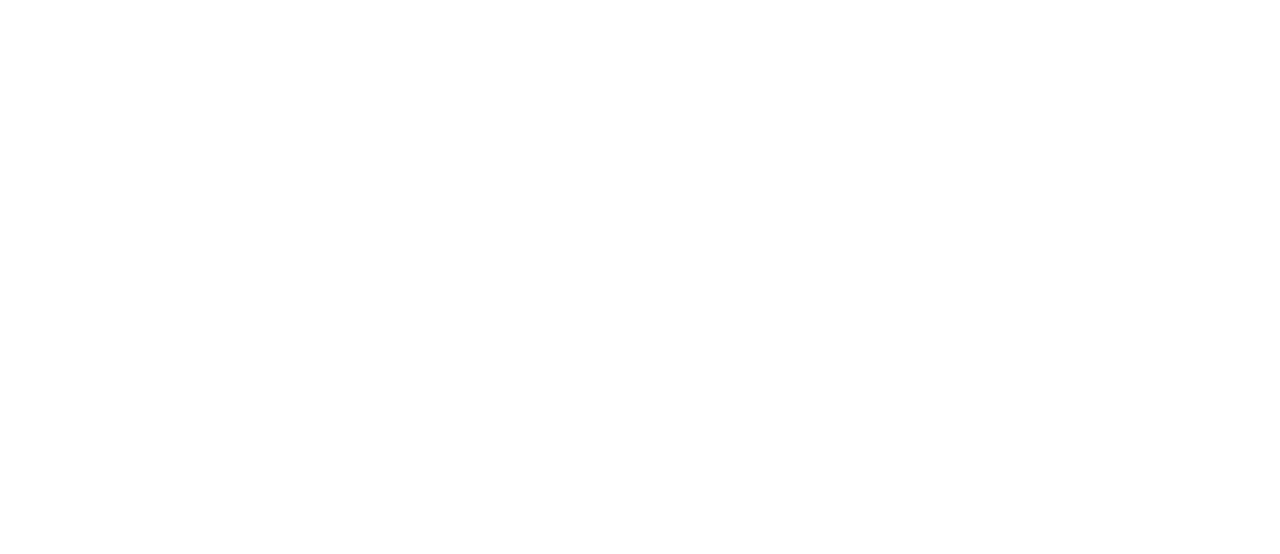
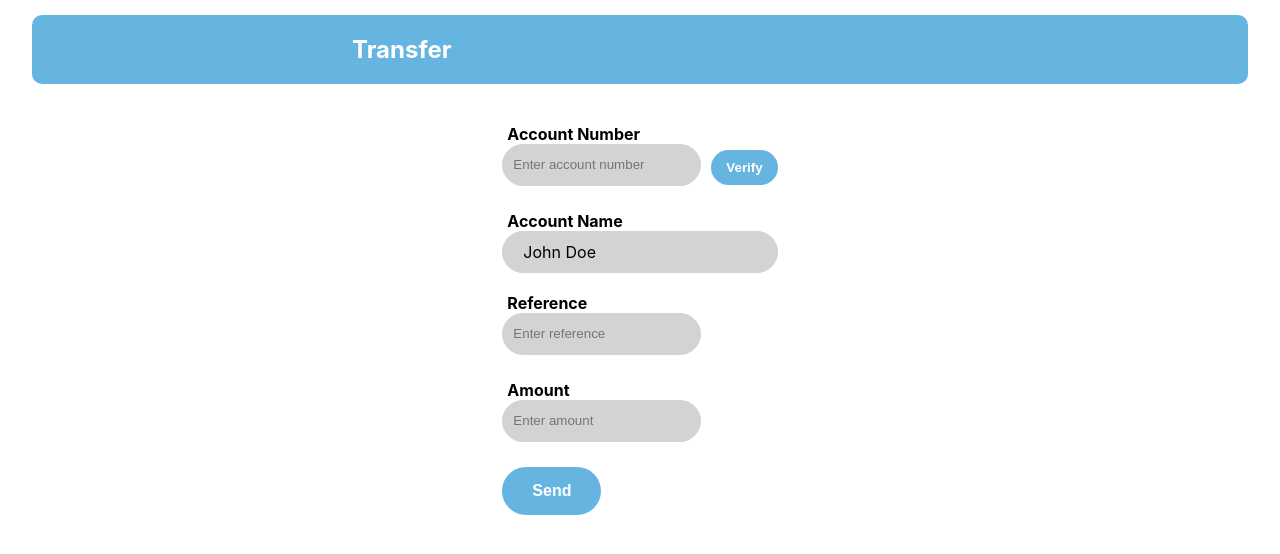
Before and after one commit to pfrimpong11/bank_frontend, a React (Create React App) app: page /Transfer in a window 1280 px wide. Before the commit this address had no page. Shown: the top 554 px of the page. Built offline with nearby package versions, Linux system fonts and the light colour scheme.

Commit message:
first commit

```diff
--- a/src/AppNavigation.js
+++ b/src/AppNavigation.js
@@ -4,6 +4,8 @@
 import LoginScreen from "./LoginScreen";
 import SignupScreen from "./SignupScreen";
 import HomeScreen from "./HomeScreen";
+import TransferScreen from "./TransferScreen";
+import TransferStatus from "./TransferStatus";
 
 const AppNavigation = () => {
     return(
@@ -13,6 +15,8 @@
                 <Route path="/Login" Component={LoginScreen} />
                 <Route path="/Signup" Component={SignupScreen} />
                 <Route path="/Home" Component={HomeScreen} />
+                <Route path="Transfer" Component={TransferScreen} />
+                <Route path="Status" Component={TransferStatus} />
             </Routes>
         </BrowserRouter>
     );
--- a/src/HomeScreen.js
+++ b/src/HomeScreen.js
@@ -1,12 +1,17 @@
 import React from 'react';
+import { useNavigate } from 'react-router-dom';
 
 const MainScreen = () => {
+
+    const navigate = useNavigate();
+
   const accountBalanceDetails = {
     accountBalance: "1000.64",
   };
 
   const handleTransferPress = () => {
     // Handle transfer press logic
+    navigate("/Transfer");
   };
 
   // Rest of the handle functions...
@@ -19,7 +24,7 @@
       </div>
 
       <div style={styles.iconsContainer}>
-        <button style={styles.iconButton} >
+        <button style={styles.iconButton} onClick={handleTransferPress} >
           <img src={require('./images/transfer.png')} alt="Transfer Icon" style={styles.iconImage} />
           <div style={styles.iconText}>Transfer</div>
         </button>
@@ -39,7 +44,6 @@
           <img src={require('./images/currency-converter.jpg')} alt="Transfer Icon" style={styles.iconImage} />
           <div style={styles.iconText}>converter</div>
         </button>
-        {/* Rest of the icon buttons */}
       </div>
 
       <div style={styles.additionalContainer}>
@@ -55,7 +59,6 @@
           <img src={require('./images/about.png')} alt="Profile Icon" style={styles.additionalIcon} />
           <div style={styles.additionalText}>about</div>
         </button>
-        {/* Rest of the additional buttons */}
       </div>
     </div>
   );
--- a/src/LoginScreen.js
+++ b/src/LoginScreen.js
@@ -101,12 +101,12 @@
                             </div>
                             <div style={styles.modalResetButtonBox}>
                                 <button style={styles.resetButton} onClick={handleResetPasswordPress}>
-                                    Reset Password
+                                  <p style={styles.resetButtonText}>Reset Password</p>
                                 </button>
                             </div>
                             <div style={styles.modalCloseButtonBox}>
                                 <button style={styles.closeButton} onClick={() => setModalVisible(false)}>
-                                    Close
+                                  <p style={styles.closeButtonText}>Close</p>
                                 </button>
                             </div>
                         </div>
@@ -195,6 +195,7 @@
         width: '50%',
         alignSelf: 'center',
         color: '#000',
+        borderWidth: 0,
     },
 
       loginButtonText: {
@@ -267,7 +268,7 @@
         paddingVertical: '10px',
         paddingLeft: '15px',
         borderColor: '#66b5e1',
-        borderWidth: 1,
+        borderWidth: 3,
         borderRadius: '50px',
         backgroundColor: '#fff',
         color: '#000',
@@ -276,15 +277,16 @@
 
       modalResetButtonBox: {
         marginHorizontal: '50px',
-        marginLeft: '25%',
+        marginLeft: '5%',
       },
 
       resetButton: {
         backgroundColor: '#66b5e1',
-        padding: '10px',
+        width: '50%',
         alignItems: 'center',
         borderRadius: '50px',
         marginBottom: '10px',
+        borderWidth: 0,
       },
 
       resetButtonText: {
@@ -293,20 +295,20 @@
 
       modalCloseButtonBox: {
         marginHorizontal: '50px',
-        marginLeft: '25%',
+        marginLeft: '5%',
       },
 
       closeButton: {
         backgroundColor: 'gray',
-        padding: '10px',
-        paddingLeft: '20px',
-        paddingRight: '20px',
+        width: '50%',
         alignItems: 'center',
         borderRadius: '50px',
+        marginBottom: '10px',
+        borderWidth: 0,
       },
 
       closeButtonText: {
-        color: 'white',
+        color: '#fff',
       },
 };
 
--- a/src/SignupScreen.js
+++ b/src/SignupScreen.js
@@ -174,12 +174,12 @@
         height: '50px',
         width: '90%',
         borderColor: 'whit',
-        borderWidth: '1px',
         borderRadius: '50px',
         marginTop: '20px',
         paddingVertical: '10px',
         paddingLeft: '20px',
         backgroundColor: '#ffffff',
+        borderWidth: 0,
     },
 
     signupButtonBox:{
@@ -196,6 +196,7 @@
         width: '50%',
         alignSelf: 'center',
         color: '#000',
+        borderWidth: 0,
     },
 
     signupButtonText: {
--- /dev/null
+++ b/src/TransferScreen.js
@@ -0,0 +1,139 @@
+import React, { useState } from 'react';
+import { useNavigate } from 'react-router-dom';
+
+const TransferScreen = () => {
+    const navigate = useNavigate();
+
+    const [accountData, setAccountData] = useState({
+        //data should be fetched from database
+        name: "John Doe",
+    });
+
+    const handleVerifyPress = () => {
+        //verify the account number and input the name related to the account number in the name box
+        // Implement your verification logic here, for now, let's just assume the verification is successful and update the account name
+        setAccountData({
+            ...accountData,
+            name: "John Doe", // Replace this with the actual name fetched from the verification process
+        });
+    };
+
+    const handleSendPress = () => {
+        //perform transaction and navigate to the transaction complete screen
+        // Implement your transaction logic here
+        // For now, let's just navigate to the TransactionCompleteScreen
+        navigate("/Status"); // Navigate to TransactionCompleteScreen
+    };
+
+
+    return (
+        <div style={styles.container}>
+            <div style={styles.headerBox}>
+                <h2 style={styles.headerText}>Transfer</h2>
+            </div>
+            <div style={styles.formContainer}>
+                <div style={styles.formElement}>
+                    <label style={styles.label}>Account Number</label>
+                    <div style={styles.inputContainer}>
+                        <input style={styles.input} type="number" placeholder="Enter account number" />
+                        <button style={styles.verifyButton} onClick={handleVerifyPress}>Verify</button>
+                    </div>
+                </div>
+                <div style={styles.formElement}>
+                    <label style={styles.label}>Account Name</label>
+                    <div style={styles.input}>
+                        <div style={styles.outputText}>{accountData.name}</div>
+                    </div>
+                </div>
+                <div style={styles.formElement}>
+                    <label style={styles.label}>Reference</label>
+                    <div>
+                        <input style={styles.input} type="text" placeholder="Enter reference" />
+                    </div>
+                </div>
+                <div style={styles.formElement}>
+                    <label style={styles.label}>Amount</label>
+                    <div>
+                        <input style={styles.input} type="number" placeholder="Enter amount" />
+                    </div>
+                </div>
+                <button style={styles.sendButton} onClick={handleSendPress}>Send</button>
+            </div>
+        </div>
+    );
+};
+
+const styles = {
+    container: {
+        display: 'flex',
+        flexDirection: 'column',
+        alignItems: 'center',
+    },
+    headerBox:{
+    backgroundColor: '#66B5E1',
+    borderRadius: '10px',
+    paddingLeft: '25%',
+    width: '70%',
+    marginBottom: '20px',
+    marginTop: '15px',
+    alignItems: 'center',
+    },
+    headerText: {
+        color: '#fff',
+    },
+    formContainer: {
+        paddingTop: 20,
+    },
+    formElement: {
+        marginBottom: 20,
+    },
+    label: {
+        fontWeight: 'bold',
+        paddingBottom: '5px',
+        paddingLeft: '5px',
+    },
+    inputContainer: {
+        display: 'flex',
+        alignItems: 'center',
+    },
+    input: {
+        height: 40,
+        border: '1px solid lightgray',
+        borderRadius: '25px',
+        padding: '0 10px',
+        marginBottom: 5,
+        backgroundColor: 'lightgray',
+    },
+    outputText: {
+        padding: 10,
+    },
+    verifyButton: {
+        backgroundColor: '#66B5E1',
+        borderRadius: '25px',
+        padding: '10px',
+        paddingLeft: '15px',
+        paddingRight: '15px',
+        marginLeft: '10px',
+        color: 'white',
+        fontWeight: 'bold',
+        cursor: 'pointer',
+        borderWidth: 0,
+    },
+    sendButton: {
+        backgroundColor: '#66B5E1',
+        borderRadius: '25px',
+        alignItems: 'center',
+        marginBottom: 20,
+        color: 'white',
+        fontWeight: 'bold',
+        fontSize: '16px',
+        cursor: 'pointer',
+        borderWidth: 0,
+        paddingLeft: '30px',
+        paddingRight: '30px',
+        paddingTop: '15px',
+        paddingBottom: '15px',
+    },
+};
+
+export default TransferScreen;
--- /dev/null
+++ b/src/TransferStatus.js
@@ -0,0 +1,75 @@
+import React from 'react';
+import { useNavigate } from 'react-router-dom';
+
+const TransferStatus = () => {
+    const navigate = useNavigate();
+
+    const transactionData = {
+        //data should be fetched from database of the transaction performed
+        amount: "100.00",
+        recipient: "[account number / wallet number / name]",
+        reference: "[reference]",
+    };
+
+    const handleDonePress = () => { //navigate to the main screen to perform other transactions
+        navigate("/Home");
+    };
+
+    return (
+        <div style={styles.container}>
+            <div style={styles.content}>
+                <h1 style={styles.title}>Transaction Complete</h1>
+                <p style={styles.details}>
+                    You have sent ${transactionData.amount} to {transactionData.recipient} with reference {transactionData.reference}.
+                </p>
+                <button style={styles.doneButton} onClick={handleDonePress}>
+                    <span style={styles.doneButtonText}>Done</span>
+                </button>
+            </div>
+        </div>
+    );
+};
+
+const styles = {
+    container: {
+        display: 'flex',
+        flexDirection: 'column',
+        justifyContent: 'center',
+        alignItems: 'center',
+    },
+    content: {
+        // display: 'flex',
+        justifyContent: 'center',
+        alignItems: 'center',
+        padding: 20,
+        marginTop: '20%',
+    },
+    title: {
+        fontSize: 30,
+        fontWeight: 'bold',
+        marginBottom: '20%',
+    },
+    details: {
+        fontSize: 18,
+        textAlign: 'center',
+        marginBottom: '20%',
+    },
+    doneButton: {
+        backgroundColor: '#66B5E1',
+        borderRadius: 25,
+        padding: '10px 60px',
+        alignItems: 'center',
+        marginTop: 20,
+        marginBottom: 20,
+        border: 'none',
+        cursor: 'pointer',
+        marginLeft: '20%',
+    },
+    doneButtonText: {
+        color: 'white',
+        fontWeight: 'bold',
+        fontSize: 16,
+    },
+};
+
+export default TransferStatus;
```
